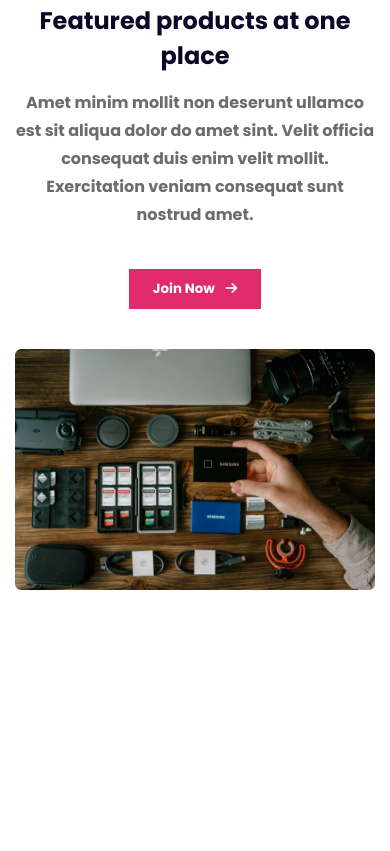
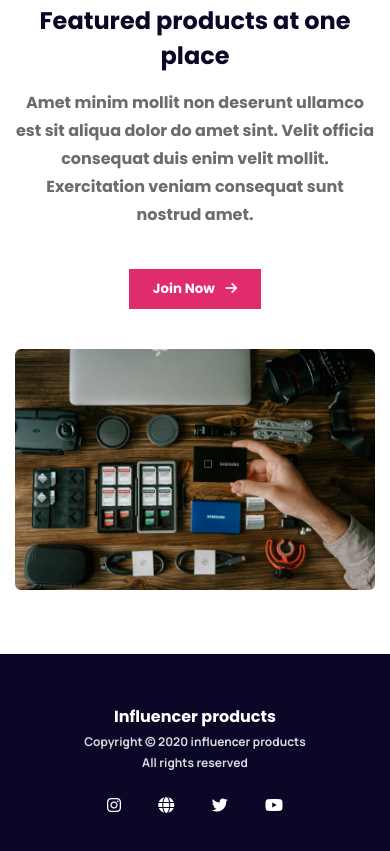
Before and after one commit to AsifAlishishir/INFLUENCER-GEAR, a plain HTML site: page index.html in a window 390 px wide. Shown: the part 6138-6989 px from the top of the page. Before the commit the page ends 6792 px from the top, so only its background shows below. Drawn offline with Linux system fonts and the light colour scheme.

Commit message:
footer done

```diff
--- a/index.html
+++ b/index.html
@@ -253,8 +253,8 @@
             <p class="inter">Buyers protection possible!</p>
           </div>
         </div>
-        <div style="text-align: right;" class="popular-btn">
-          <button >
+        <div style="text-align: right" class="popular-btn">
+          <button>
             See More
             <span
               ><i class="fa-solid fa-arrow-right" style="color: #e02c6d"></i
@@ -266,15 +266,36 @@
       <!-- FEATURE SECTION -->
       <section class="feature">
         <div class="feature-image">
-          <img src="images/gear.png" alt="">
+          <img src="images/gear.png" alt="" />
         </div>
         <div class="feature-content">
           <h2 class="poppins">Featured products at one place</h2>
-          <p class="poppins">Amet minim mollit non deserunt ullamco est sit aliqua dolor <br> do amet sint. Velit officia consequat duis enim velit mollit. <br> Exercitation veniam consequat sunt nostrud amet.</p>
-          <button class="poppins">Join Now <span><i class="fa-solid fa-arrow-right" style="color: white;"></i></span></button>
+          <p class="poppins">
+            Amet minim mollit non deserunt ullamco est sit aliqua dolor <br />
+            do amet sint. Velit officia consequat duis enim velit mollit. <br />
+            Exercitation veniam consequat sunt nostrud amet.
+          </p>
+          <button class="poppins">
+            Join Now
+            <span
+              ><i class="fa-solid fa-arrow-right" style="color: white"></i
+            ></span>
+          </button>
         </div>
       </section>
     </main>
-    <footer></footer>
+    <footer>
+      <h4 class="poppins">Influencer products</h4>
+      <h5 class="manrope">Copyright © 2020 influencer products</h5>
+      <p class="manrope">All rights reserved</p>
+      <div class="icons">
+        <span
+          ><i class="fa-brands fa-instagram" style="color: #ffffff"></i
+        ></span>
+        <span><i class="fa-solid fa-globe" style="color: #ffffff"></i></span>
+        <span><i class="fa-brands fa-twitter" style="color: #ffffff"></i></span>
+        <span><i class="fa-brands fa-youtube" style="color: #ffffff"></i></span>
+      </div>
+    </footer>
   </body>
 </html>
--- a/styles/influencer.css
+++ b/styles/influencer.css
@@ -31,6 +31,7 @@
   padding: 10px 24px;
   font-weight: 700;
   color: white;
+  cursor: pointer;
 }
 
 /* NAVBAR AND HEADER STYLES */
@@ -245,6 +246,43 @@ header {
   margin-left: 8px;
 }
 
+/* FOOTER STYLES */
+footer {
+  background-color: rgba(10, 8, 38, 1);
+  color: white;
+  text-align: center;
+  padding: 50px 0;
+}
+
+footer h4 {
+  font-size: 24px;
+  font-weight: 700;
+  margin-bottom: 4px;
+}
+
+footer h5 {
+  font-size: 14px;
+  font-weight: 700;
+  color: rgba(217, 219, 225, 1);
+  margin-bottom: 4px;
+}
+
+footer p {
+  font-size: 14px;
+  font-weight: 700;
+  margin-bottom: 26px;
+  color: rgba(217, 219, 225, 1);
+}
+
+footer .icons {
+  width: 176px;
+  display: flex;
+  justify-content: space-between;
+  align-items: center;
+  margin: 0 auto;
+  cursor: pointer;
+}
+
 /* MOBILE RESPONSIVE STYLES */
 @media screen and (max-width: 576px) {
   .navbar {
@@ -336,6 +374,19 @@ header {
   .feature-content p br {
     display: none;
   }
+
+  /* FOOTER STYLES */
+  footer h4 {
+    font-size: 16px;
+  }
+
+  footer h5 {
+    font-size: 12px;
+  }
+
+  footer p {
+    font-size: 12px;
+  }
 }
 
 /* LAPTOP RESPONSIVE STYLES */
```
Lines whose indentation alone changed are shown as unchanged.
